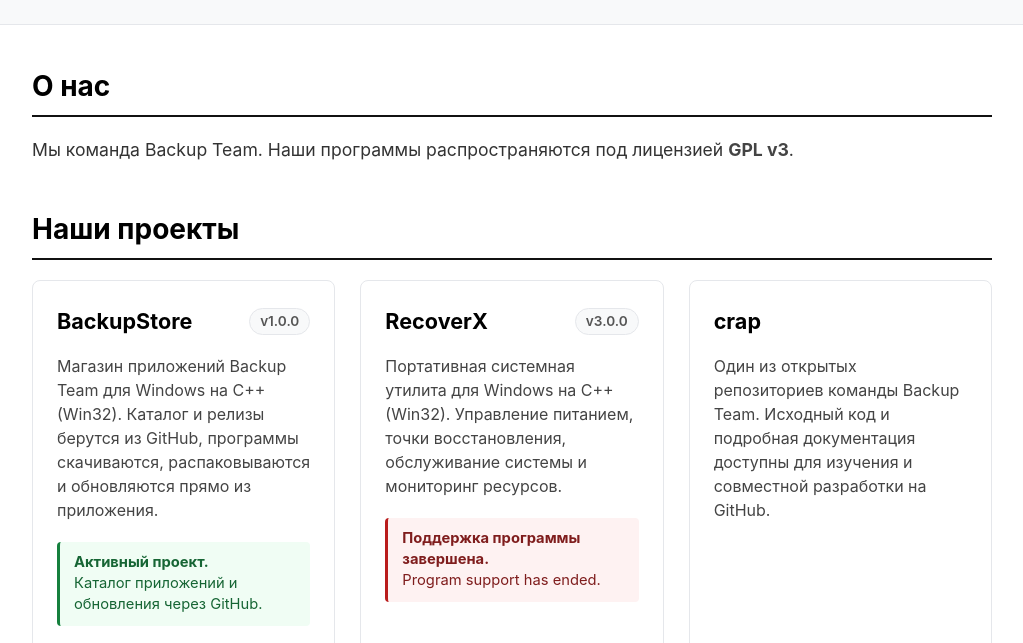
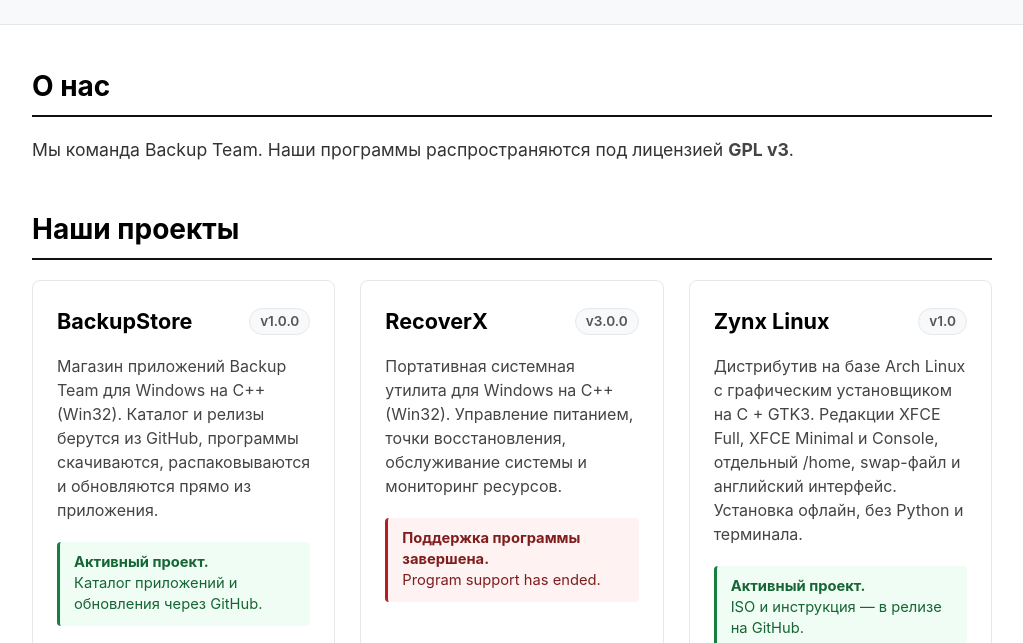
Before and after one commit to matvey14ustinov13-ctrl/backup-team.github.io, a plain HTML site: page index.html in a window 1280 px wide. Shown: the part 116-759 px from the top of the page, without its empty margins (128-1151 px from the left). Drawn offline with Linux system fonts and the light colour scheme.

Commit message:
Update index.html

```diff
--- a/index.html
+++ b/index.html
@@ -289,16 +289,6 @@
                     </div>
                 </article>
 
-                <!-- Проект: crap -->
-                <article class="project-card">
-                    <a href="https://github.com/matvey14ustinov13-ctrl/crap" target="_blank" rel="noopener" class="card-link" aria-label="Открыть crap на GitHub"></a>
-                    <div>
-                        <div class="project-header">
-                            <h3>crap</h3>
-                        </div>
-                        <p>Один из открытых репозиториев команды Backup Team. Исходный код и подробная документация доступны для изучения и совместной разработки на GitHub.</p>
-                    </div>
-                </article>
 
                 <!-- Проект: Zynx Linux -->
                 <article class="project-card">
```
